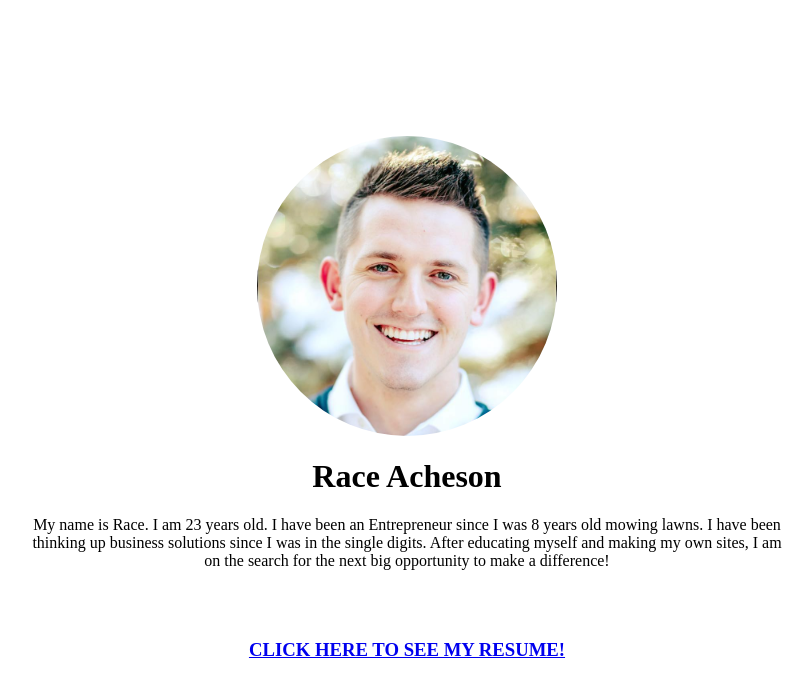
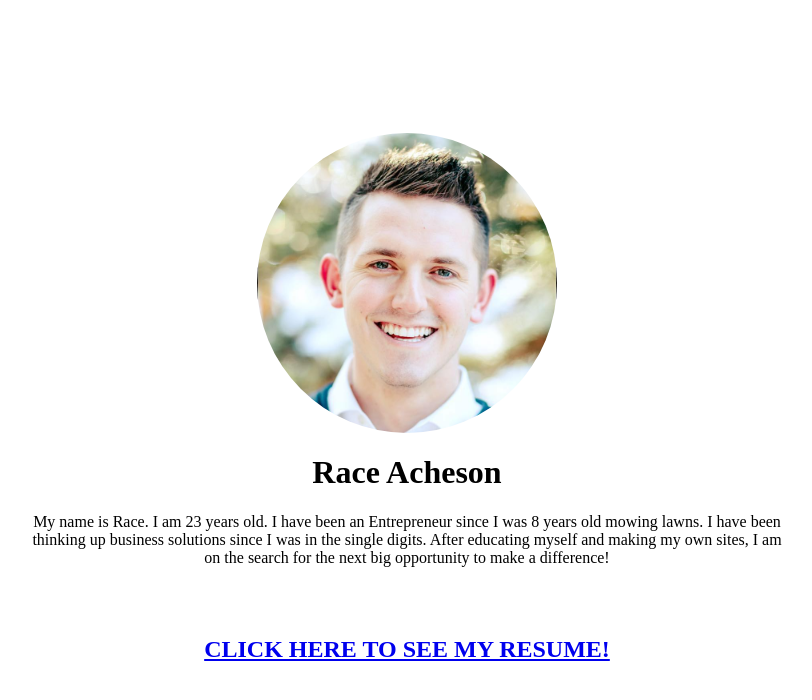
Before and after one commit to Race428/portfolio, a Gatsby site: page /about in a window 1280 px wide. Shown: the whole page, without its empty margins (241-1053 px from the left). Built offline with nearby package versions, Linux system fonts and the light colour scheme; Gatsby itself is replaced by a stand-in of ours.

Commit message:
updatd resume size

```diff
--- a/src/pages/about.js
+++ b/src/pages/about.js
@@ -14,7 +14,7 @@
 
 <div className={aboutStyles.resume}>
     <a href={`https://s3-us-west-1.amazonaws.com/tender-connections/Race's+Resume`} target="_blank" >
-        <h3>CLICK HERE TO SEE MY RESUME!</h3>
+        <h2>CLICK HERE TO SEE MY RESUME!</h2>
         </a>
         </div>
 
```
